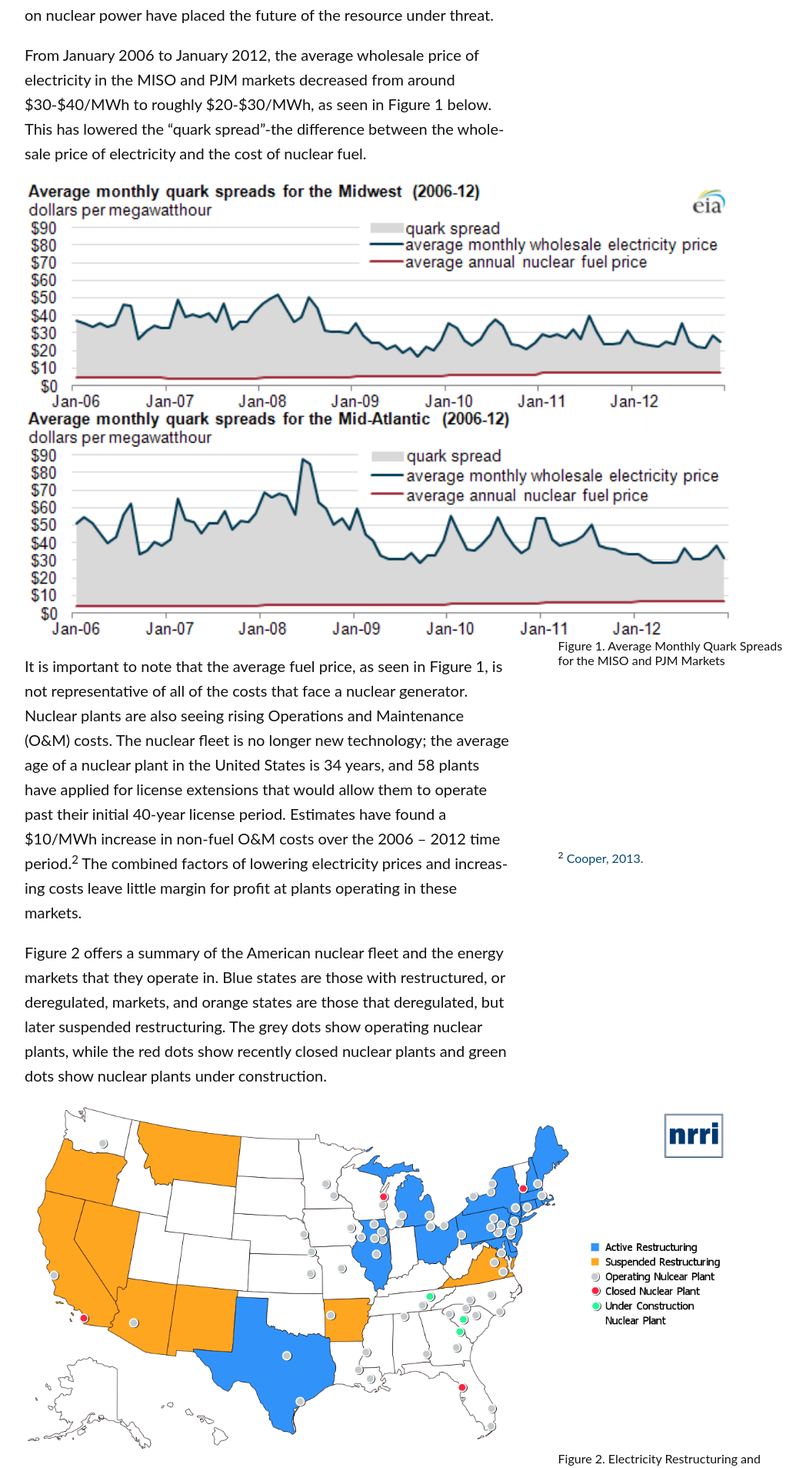
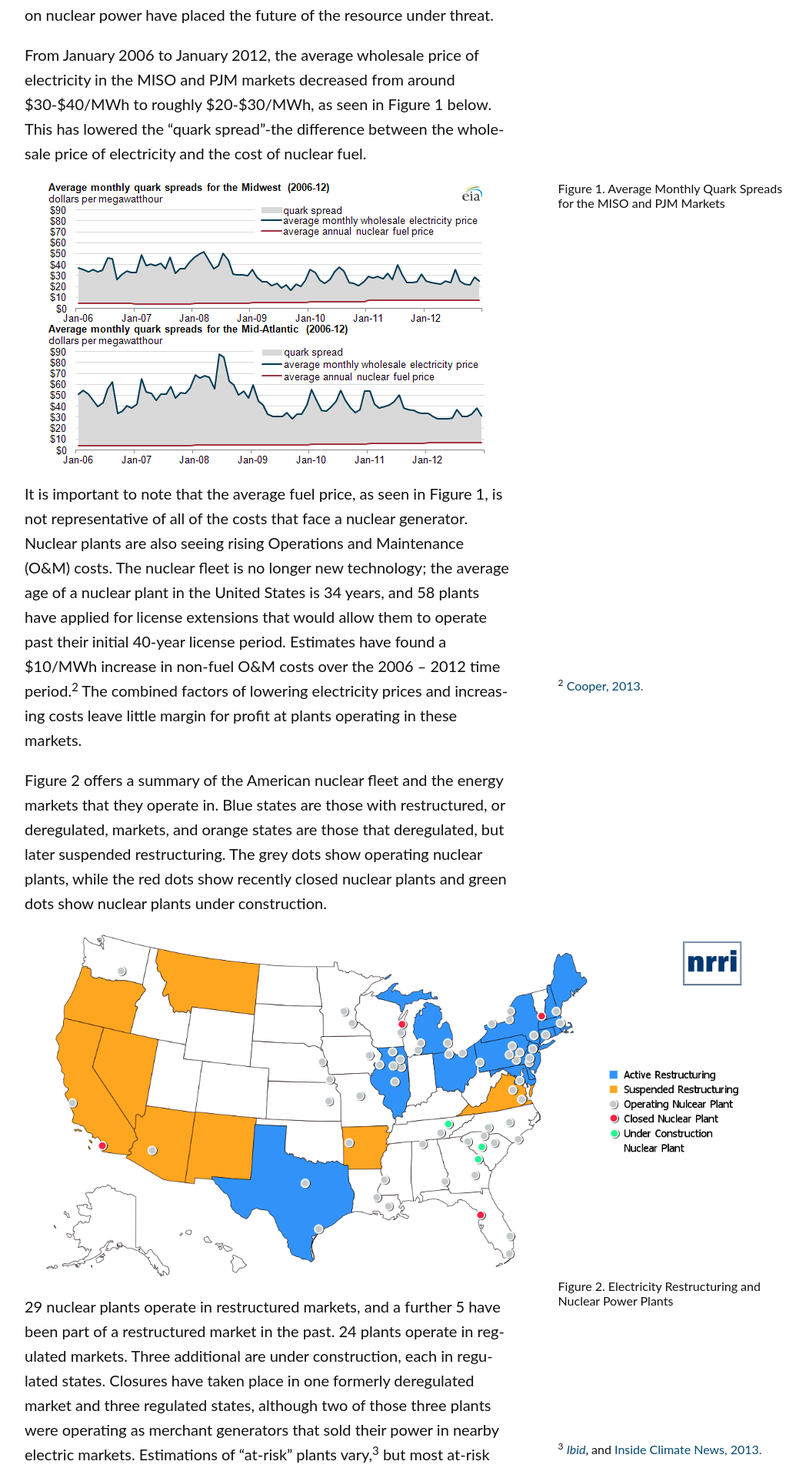
Before and after one commit to nrri-web/nrri-web.github.io, a Jekyll site: the page built from _posts/2015-03-23-Nuclear-Retention.markdown, in a window 1280 px wide. Shown: the part 648-2555 px from the top of the page at 77% size, without its empty margins (123-1171 px from the left). Built offline with Jekyll 4.4.1, drawn with Linux system fonts in a browser that asks for light colours.

Commit message:
report.css edits

```diff
--- a/_posts/2015-03-23-Nuclear-Retention.markdown
+++ b/_posts/2015-03-23-Nuclear-Retention.markdown
@@ -16,7 +16,7 @@ Nuclear power has historically provided baseload generation for the United State
 
 From January 2006 to January 2012, the average wholesale price of electricity in the MISO and PJM markets decreased from around $30-$40/MWh to roughly $20-$30/MWh, as seen in Figure 1 below. This has lowered the “quark spread”-the difference between the wholesale price of electricity and the cost of nuclear fuel.
 
-{% fullwidth '/images/reports/nuclearRetention/figureOne.png' 'Figure 1. Average Monthly Quark Spreads for the MISO and PJM Markets' %}
+{% maincolumn '/images/reports/nuclearRetention/figureOne.png' 'Figure 1. Average Monthly Quark Spreads for the MISO and PJM Markets' %}
 
 It is important to note that the average fuel price, as seen in Figure 1, is not representative of all of the costs that face a nuclear generator. Nuclear plants are also seeing rising Operations and Maintenance (O&M) costs. The nuclear fleet is no longer new technology; the average age of a nuclear plant in the United States is 34 years, and 58 plants have applied for license extensions that would allow them to operate past their initial 40-year license period. Estimates have found a $10/MWh increase in non-fuel O&M costs over the 2006 – 2012 time period.{% sidenote 2 '<a href="http://216.30.191.148/071713 VLS Cooper at risk reactor report FINAL1.pdf">Cooper, 2013.</a>' %} The combined factors of lowering electricity prices and increasing costs leave little margin for profit at plants operating in these markets.
 
@@ -28,7 +28,7 @@ Figure 2 offers a summary of the American nuclear fleet and the energy markets t
 
 Nuclear power also offers economic support to local economies, and those impacts are perhaps more immediate to their communities than a closure’s impacts on the larger energy markets. Nuclear plants offer high-paying jobs that, in some cases, represent a large part of a community’s payroll. Table 1 shows economic data regarding the communities in which a nuclear plant has been closed, which varies from the small communities of Windham County, Vermont and Kewaunee County, Wisconsin, to the populous San Diego County, California.
 
-{% fullwidth '/images/reports/nuclearRetention/tableOne.png' 'Table 1. Counties with Closed Nuclear Plants. Crystal River’s closure was officially announced in 2013, but the plant has been out of operation since 2009. The Citrus County data displayed here is from 2007 and 2012, reflecting the time period before and after the operational outage, but also before the plant’s permanent closure in 2013.' %}
+{% maincolumn '/images/reports/nuclearRetention/tableOne.png' 'Table 1. Counties with Closed Nuclear Plants. Crystal River’s closure was officially announced in 2013, but the plant has been out of operation since 2009. The Citrus County data displayed here is from 2007 and 2012, reflecting the time period before and after the operational outage, but also before the plant’s permanent closure in 2013.' %}
 
 The economic data surrounding the closure of nuclear plants is unclear at this time. The Census records economic data every five years, with the last collection occurring in 2012. Three of the four plants that have recently closed were shut down after 2012’s economic census, and we are therefore unable to assess any county or state changes in economic conditions. Further, even with before-and-after statistics, as with the Crystal River Nuclear Plant, it is difficult to say what direct impact the plant closure itself had on the surrounding economy. Greater macroeconomic conditions, such as the Great Recession, are more likely to have caused economic changes within these communities.
 
--- a/assets/css/report.css
+++ b/assets/css/report.css
@@ -53,7 +53,8 @@ pre {
   text-decoration: none; }
 
 .fullwidth {
-  width: 95%;
+  max-width: 95%;
+  display: block;
   margin-left: auto;
   margin-right: auto;
   }
```
Also changed, not shown: other parts of _posts/2015-03-23-Nuclear-Retention.markdown (+2 -2 lines).
